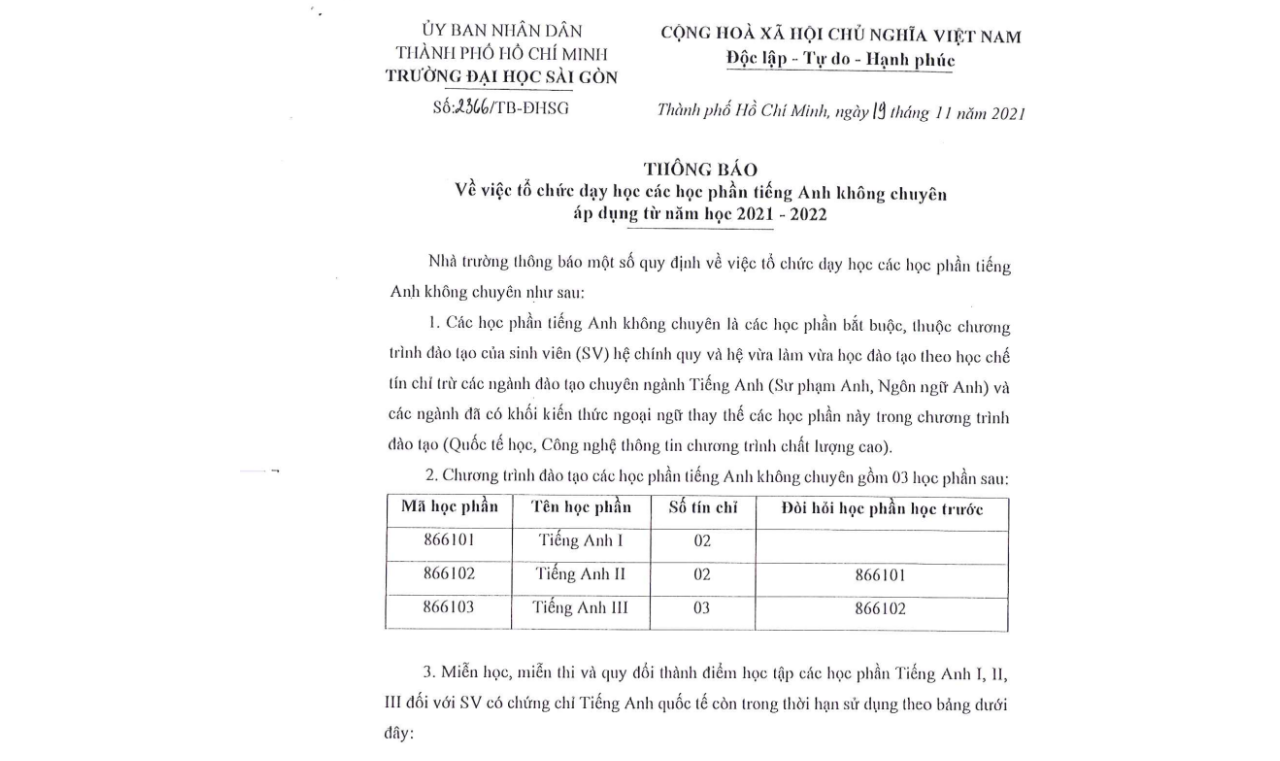
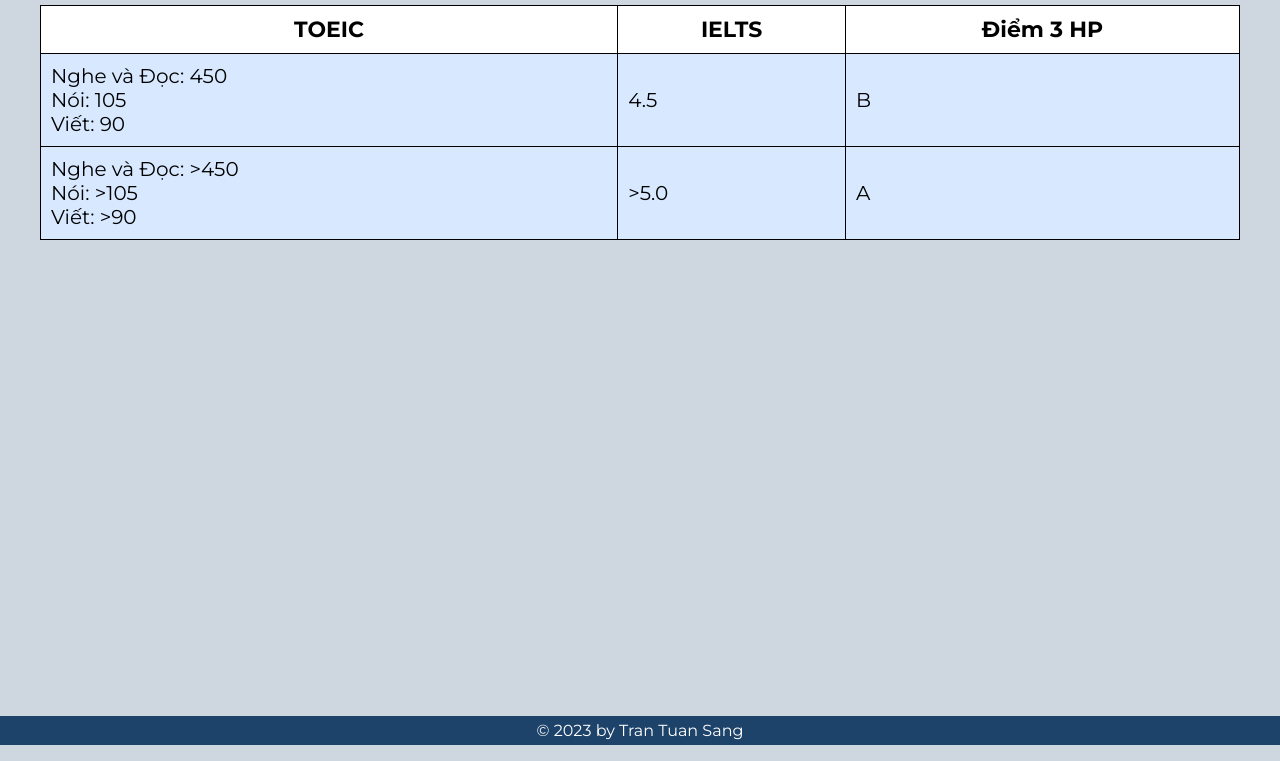
Before and after one commit to ttsang793/pageqa, a plain HTML site: page QuyDoi.html in a window 1280 px wide. Shown: the part 55-816 px from the top of the page. Drawn offline with Linux system fonts and the light colour scheme.

Commit message:
Update quy đổi

```diff
--- a/QuyDoi.html
+++ b/QuyDoi.html
@@ -3,15 +3,49 @@
 <html>
 	<head>
 		<meta charset="UTF-8">
-		<style>
-			img {width: 95%; max-width: 800px; }
-		</style>
 		<link rel="shortcut icon" href="./img/ttsang793.png" type="image/x-icon">
 		<title>Điều kiện quy đổi Tiếng Anh</title>
+
+		<link rel="stylesheet" href="./styles/page.css">
+		<link rel="stylesheet" href="./styles/font.css">
+
+		<link rel="stylesheet" href="./styles/QuyDoi.css">
 	</head>
 
-	<body style="text-align: center;">
-		<img src="./img/QuyDoi_Pages/TA1.png" alt="TA1"><br>
-		<img src="./img/QuyDoi_Pages/TA2.png" alt="TA2">
+	<body>
+		<header></header>
+
+		<table>
+			<thead>
+				<th>TOEIC</th>
+				<th>IELTS</th>
+				<th>Điểm 3 HP</th>
+			</thead>
+			<tbody>
+				<tr>
+					<td>
+						Nghe và Đọc: 450<br>
+						Nói: 105<br>
+						Viết: 90<br>
+					</td>
+					<td>4.5</td>
+					<td>B</td>
+				</tr>
+
+				<tr>
+					<td>
+						Nghe và Đọc: >450<br>
+						Nói: >105<br>
+						Viết: >90<br>
+					</td>
+					<td>>5.0</td>
+					<td>A</td>
+				</tr>
+			</tbody>
+		</table>
 	</body>
+
+	<footer></footer>
+
+	<script src="./scripts/header.js"></script>
 </html>
--- /dev/null
+++ b/styles/QuyDoi.css
@@ -0,0 +1,24 @@
+table {
+	border-collapse: collapse;
+	font-family: "Montserrat";
+	width: 100%;
+}
+
+th, td {
+	border: 1px solid black;
+	padding: 10px;
+}
+
+tr th, td {
+	background-color: #d8e9ff;
+	font-weight: normal;
+	text-align: start;
+	font-size: 20px;
+}
+
+thead tr th {
+	background-color: white;
+	font-weight: bold;
+	text-align: center;
+	font-size: 22px;
+}
```
